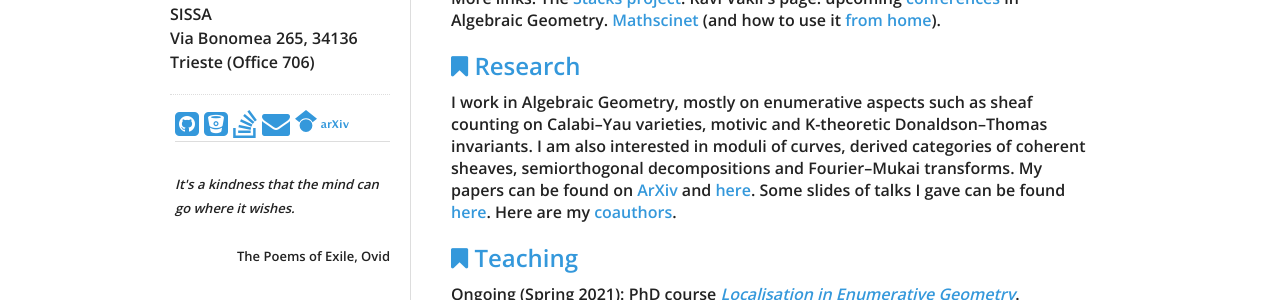
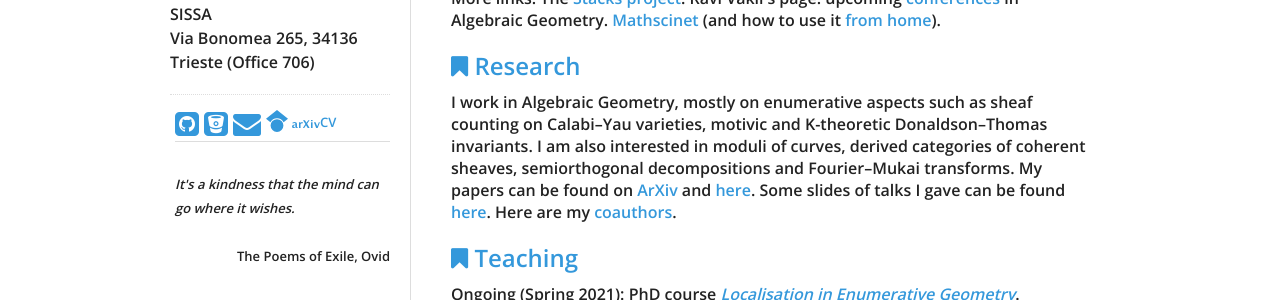
Before and after one commit to atricolfi/atricolfi.github.io, a Jekyll site: the page built from index.html, in a window 1280 px wide. Shown: the part 277-577 px from the top of the page. Built offline with Jekyll 4.4.1, drawn with Linux system fonts in a browser that asks for light colours.

Commit message:
Update social.html

```diff
--- a/_includes/social.html
+++ b/_includes/social.html
@@ -27,11 +27,11 @@
   </a>
   {% endif %}
 
-  {% if site.data.theme.social.stackoverflow %}
+ <!-- {% if site.data.theme.social.stackoverflow %}
   <a title="{{ site.data.theme.stackoverflow }} on Stack Overflow" href="https://mathoverflow.net/users/97902/andrea-ricolfi{{site.data.theme.social.stackoverflow }}">
     <i class="fa fa-stack-overflow"></i>
   </a>
-  {% endif %}
+  {% endif %}-->
 
   {% if site.data.theme.social.twitter %}
   <a title="{{ site.data.theme.social.twitter }} on Twitter" href="https://twitter.com/{{ site.data.theme.social.twitter }}">
@@ -70,6 +70,7 @@
         <a href="https://arxiv.org/search/?query=ricolfi&searchtype=all&source=header" style="text-decoration: none">
 <img height="28" width="28" src="arxiv.svg">
         </a>
+        <a href="MATHEMATICS/CV.pdf">CV</a>
 
 
 <hr>
```
